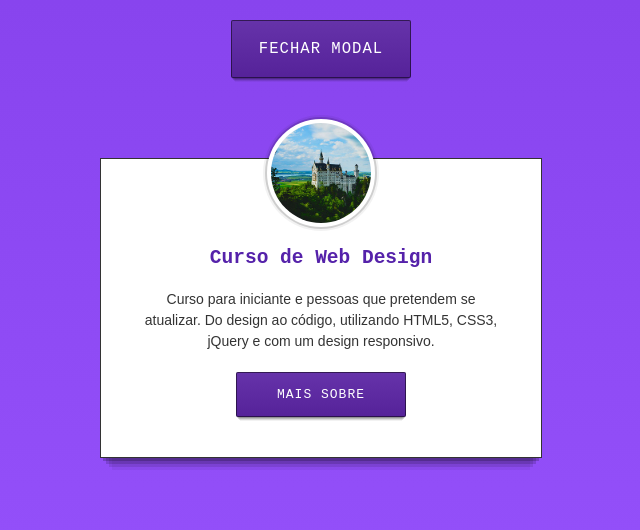
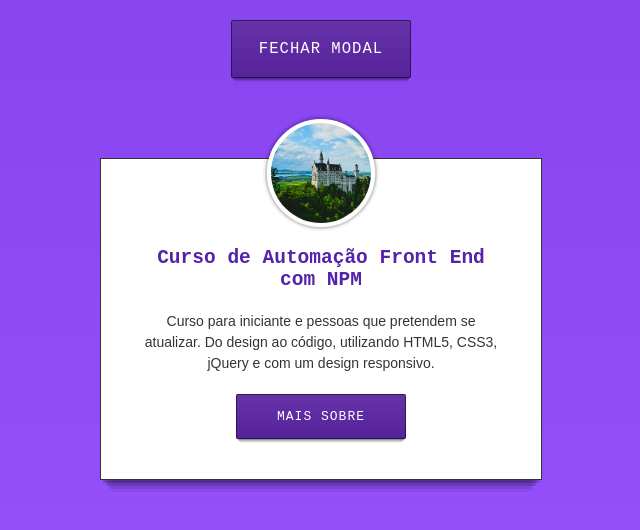
Before and after one commit to Andsu29/automacao-npm-git, a website: page index.html in a window 1280 px wide. Both pictures are taken after a click on the link "ABRIR MODAL". Shown: the whole page, without its empty margins (319-959 px from the left). Drawn offline with Linux system fonts and the light colour scheme.

Commit message:
Alteraçao do titulo

```diff
--- a/index.html
+++ b/index.html
@@ -16,7 +16,7 @@
       <img src="img/castelo.jpg" alt="Castelo" />
     </div>
     <div class="modal-content">
-      <h1>Curso de Web Design</h1>
+      <h1>Curso de Automação Front End com NPM</h1>
       <p>Curso para iniciante e pessoas que pretendem se atualizar. Do design ao código, utilizando HTML5, CSS3, jQuery e com um design responsivo.</p>
       <a href="" class="btn">Mais Sobre</a>
     </div>
```
